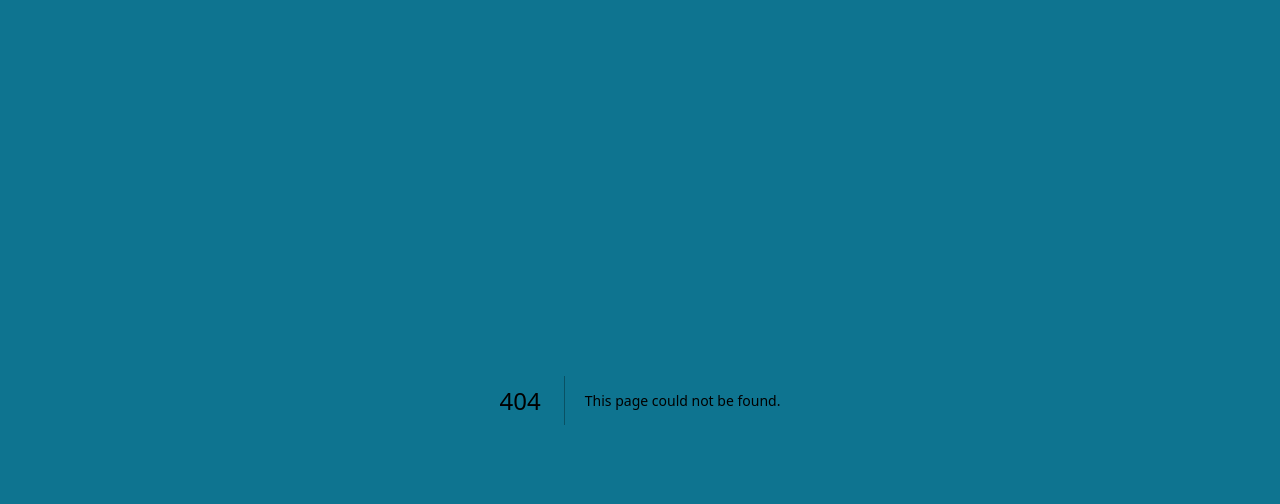
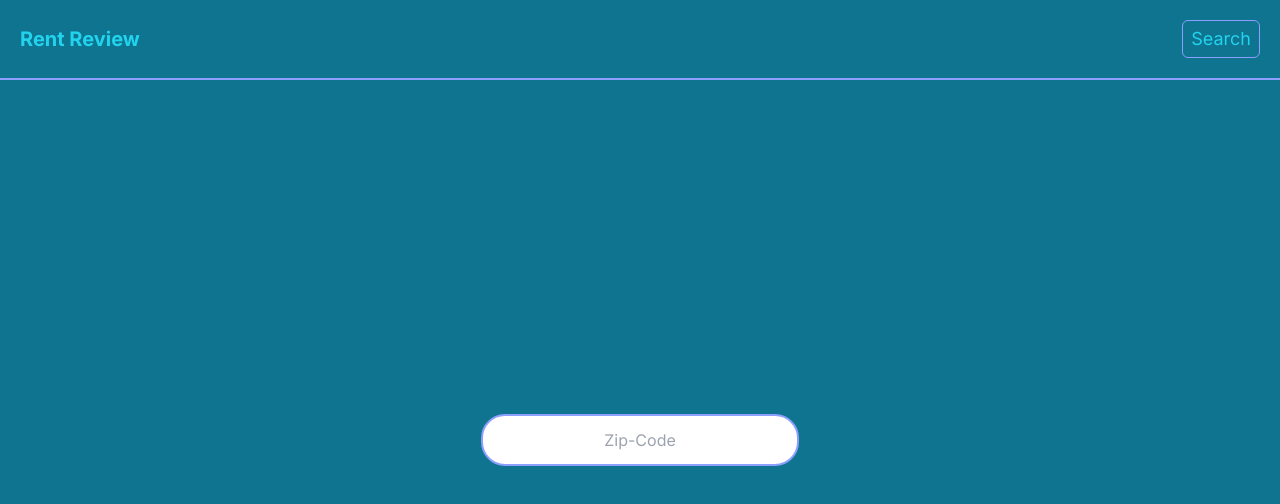
Before and after one commit to CaolanCode/Rent-Review, a Next.js app: page /search in a window 1280 px wide. Before the commit this address had no page. Shown: the top 504 px of the page. Built offline with nearby package versions, Linux system fonts and the light colour scheme.

Commit message:
add search page and navigate with Link

```diff
--- a/src/app/layout.tsx
+++ b/src/app/layout.tsx
@@ -1,6 +1,7 @@
 import './globals.css'
 import type { Metadata } from 'next'
 import { Inter } from 'next/font/google'
+import Header from '@/components/header'
 
 const inter = Inter({ subsets: ['latin'] })
 
@@ -15,7 +16,10 @@ export default function RootLayout({
 }) {
   return (
     <html lang="en">
-      <body className={`${inter.className} bg-secondary `}>{children}</body>
+      <body className={`${inter.className} bg-secondary h-screen`}>
+        <Header />
+        {children}
+        </body>
     </html>
   )
 }
--- a/src/app/page.tsx
+++ b/src/app/page.tsx
@@ -1,9 +1,7 @@
-import  Header  from "../components/header"
 
 export default function Home() {
   return (
     <>
-      <Header />
     </>
   )
 }
--- /dev/null
+++ b/src/app/search/page.js
@@ -0,0 +1,8 @@
+
+export default function SearchPage() {
+  return (
+    <div className="flex justify-center items-center h-[90vh]">
+      <input type="text" className="px-10 py-3 border-accent border-2 rounded-3xl text-center focus:outline-none" placeholder="Zip-Code"/>
+    </div>
+  )
+}
--- a/src/components/header.js
+++ b/src/components/header.js
@@ -1,9 +1,12 @@
 import SearchBtn from "./ui/searchBtn"
+import Link from "next/link"
 
 export default function Header() {
   return (
-    <header className="p-5 border-b-2 border-b-accent flex justify-between items-center">
-      <h1 className="text-xl font-bold text-primary cursor-pointer hover:text-sky">Rent Review</h1>
+    <header className="h-[10vh] px-5 border-b-2 border-b-accent flex justify-between items-center">
+      <h1 className="text-xl font-bold text-primary cursor-pointer hover:text-sky">
+        <Link href="/">Rent Review</Link>
+      </h1>
       <SearchBtn />
     </header>
   )
--- a/src/components/ui/searchBtn.js
+++ b/src/components/ui/searchBtn.js
@@ -1,8 +1,9 @@
+import Link from "next/link"
 
 export default function SearchBtn() {
   return (
-    <div className="text-lg border py-1 px-2 rounded-md border-accent text-primary cursor-pointer hover:bg-neutral">
-      Search
+    <div className="text-lg border py-1 px-2 rounded-md border-accent text-primary cursor-pointer hover:bg-neutral" >
+      <Link href="/search">Search</Link>
     </div>
   )
 }
--- a/tailwind.config.js
+++ b/tailwind.config.js
@@ -11,7 +11,7 @@ module.exports = {
       "secondary" : "#0e7490",
       "accent" : "#8c9eff",
       "neutral" : "rgb(7 89 133)",
-      "sky" : "rgb(125 211 252)"
+      "sky" : "rgb(186 230 253)"
     },
     fontFamily: {
       sans: ['Graphik', 'sans-serif'],
```
